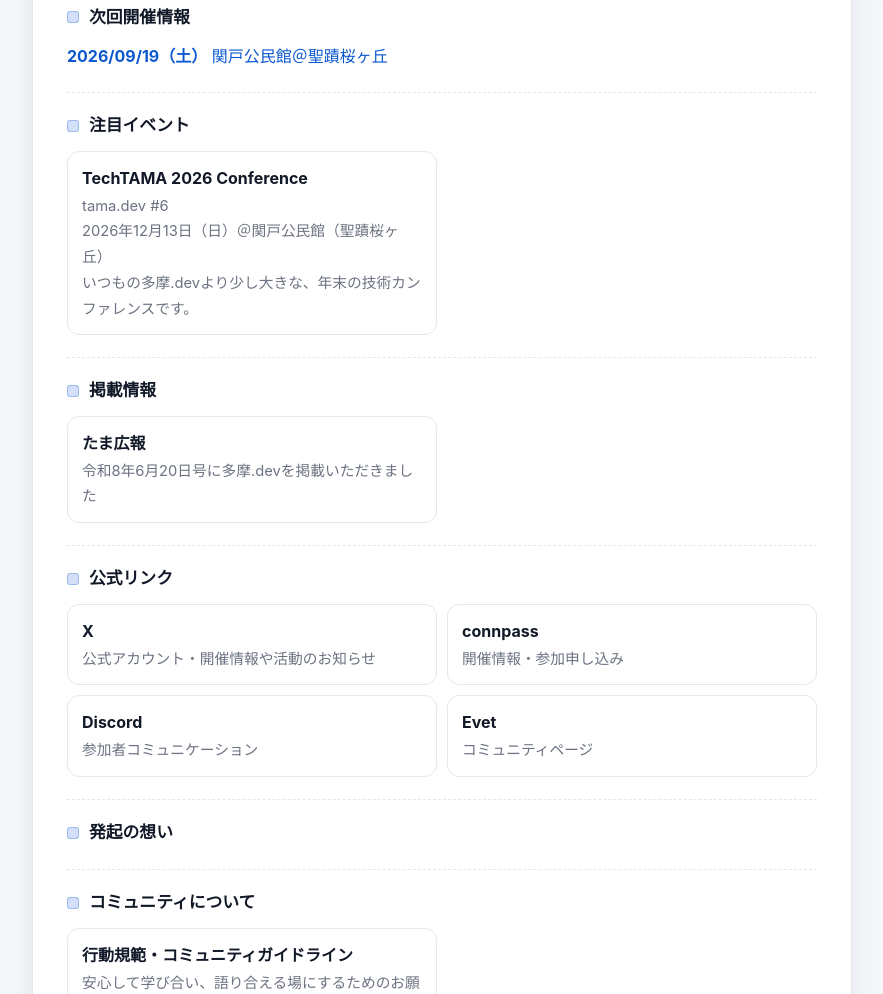
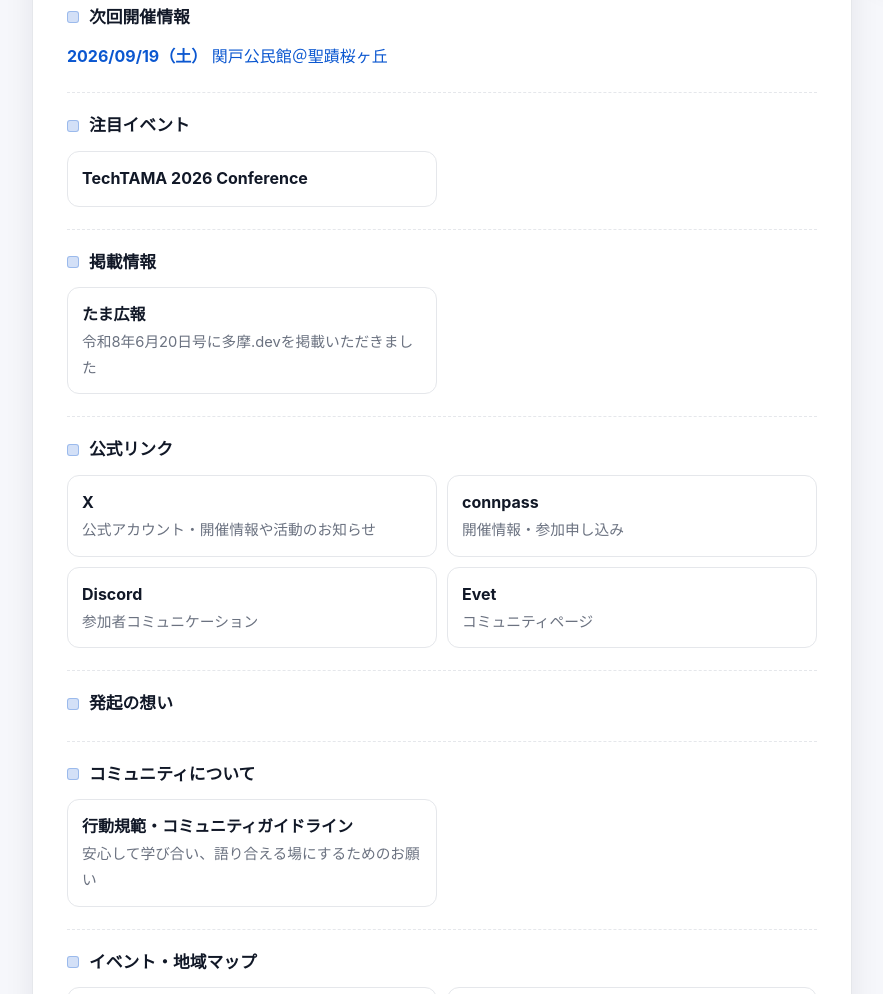
Before and after one commit to naoki-takahashi01/tamadev-site, a plain HTML site: page index.html in a window 1280 px wide. Shown: the part 808-1802 px from the top of the page, without its empty margins (198-1081 px from the left). Drawn offline with Linux system fonts and the light colour scheme; a script that the page names is missing.

Commit message:
Update index.html

```diff
--- a/index.html
+++ b/index.html
@@ -65,12 +65,6 @@
             <div class="link-title">
               TechTAMA 2026 Conference
             </div>
-
-            <p class="link-desc">
-              tama.dev #6<br />
-              2026年12月13日（日）＠関戸公民館（聖蹟桜ヶ丘）<br />
-              いつもの多摩.devより少し大きな、年末の技術カンファレンスです。
-            </p>
           </a>
         </div>
       </section>
```
